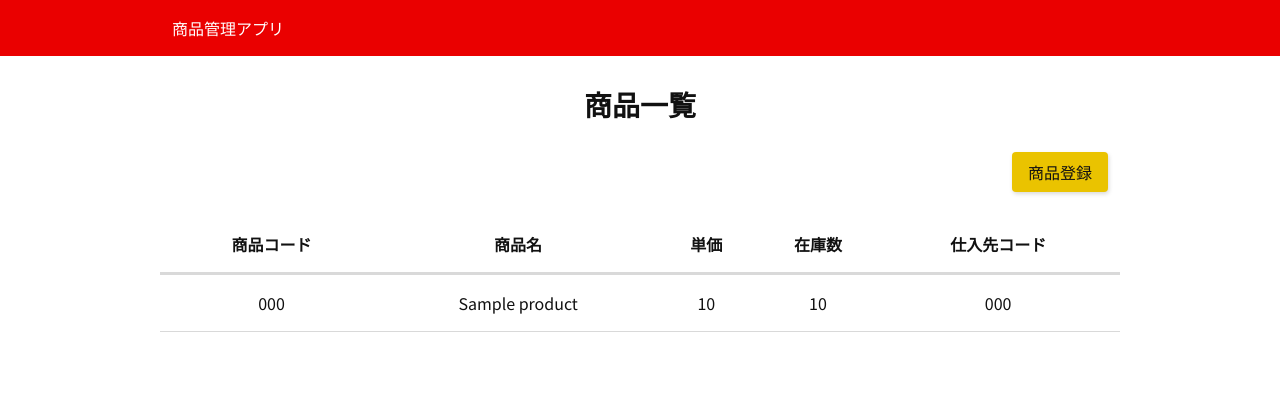
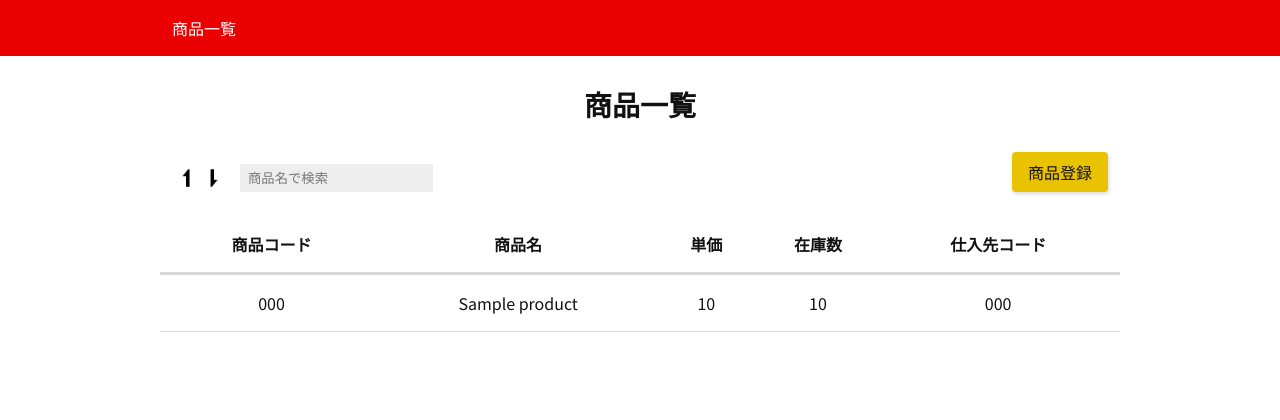
Before and after one commit to arata-Engineer/php_db_app, a PHP site: page /read.php in a window 1280 px wide. Shown: the top 420 px of the page. Run offline with PHP 8.4, Linux system fonts and the light colour scheme; tables that the repository leaves empty or names only in its code hold one stand-in row (values such as "Sample post").

Commit message:
commit_read_php

```diff
--- a/css/style.css
+++ b/css/style.css
@@ -19,6 +19,41 @@ body {
   a,
   button {
     transition: 0.3s;
+  }
+
+  .products-ui div {
+    display: flex;
+    align-items: flex-end;
+  }
+
+  @media (max-width: 959px) {
+    .products-ui {
+      flex-direction: column;
+      align-items: center;
+    }
+
+    .products-ui div {
+      margin-bottom: 1.5rem;
+    }
+  }
+
+  .sort-img {
+    height: 1.75rem;
+    vertical-align: top;
+  }
+
+  .search-form {
+    margin-left: 0.75rem;
+  }
+
+  .search-box {
+    box-sizing: border-box;
+    max-width: 300px;
+    height: 1.75rem;
+    padding: 0.25rem 0.5rem;
+    background: #eee;
+    border: none;
+    outline: 0;
   }
 
   nav a {
--- a/read.php
+++ b/read.php
@@ -6,11 +6,39 @@
  try {
      $pdo = new PDO($dsn, $user, $password);
 
-     // productsテーブルからすべてのカラムのデータを取得するためのSQL文を変数$sqlに代入する
-     $sql_select = 'SELECT * FROM products';
+     // orderパラメータの値が存在すれば（並び替えボタンを押したとき）、その値を変数$orderに代入する
+     if (isset($_GET['order'])) {
+        $order = $_GET['order'];
+    } else {
+        $order = NULL;
+    }
+
+     // keywordパラメータの値が存在すれば（商品名を検索したとき）、その値を変数$keywordに代入する
+     if (isset($_GET['keyword'])) {
+        $keyword = $_GET['keyword'];
+    } else {
+        $keyword = NULL;
+    }
+
+    // orderパラメータの値によってSQL文を変更する
+    if ($order === 'desc') {
+        $sql_select = 'SELECT * FROM products WHERE product_name LIKE :keyword ORDER BY updated_at DESC';
+    } else {
+        $sql_select = 'SELECT * FROM products WHERE product_name LIKE :keyword ORDER BY updated_at ASC';
+    }
+
+     // SQL文を用意する
+     $stmt_select = $pdo->prepare($sql_select);
+
+     // SQLのLIKE句で使うため、変数$keyword（検索ワード）の前後を%で囲む（部分一致）
+     // 補足：partial match＝部分一致
+     $partial_match = "%{$keyword}%";
+
+     // bindValue()メソッドを使って実際の値をプレースホルダにバインドする（割り当てる）
+     $stmt_select->bindValue(':keyword', $partial_match, PDO::PARAM_STR);
 
      // SQL文を実行する
-     $stmt_select = $pdo->query($sql_select);
+     $stmt_select->execute();
 
      // SQL文の実行結果を配列で取得する
      $products = $stmt_select->fetchAll(PDO::FETCH_ASSOC);
@@ -37,7 +65,7 @@
  <body>
      <header>
          <nav>
-             <a href="index.php">商品管理アプリ</a>
+             <a href="index.php">商品一覧</a>
          </nav>
      </header>
      <main>
@@ -45,7 +73,16 @@
              <h1>商品一覧</h1>
              <div class="products-ui">
                  <div>
-                     <!-- ここに並び替えボタンと検索ボックスを作成する -->
+                 <a href="read.php?order=desc&keyword=<?= $keyword ?>">
+                         <img src="images/desc.png" alt="降順に並び替え" class="sort-img">
+                     </a>
+                     <a href="read.php?order=asc&keyword=<?= $keyword ?>">
+                         <img src="images/asc.png" alt="昇順に並び替え" class="sort-img">
+                     </a>
+                     <form action="read.php" method="get" class="search-form">
+                         <input type="hidden" name="order" value="<?= $order ?>">
+                         <input type="text" class="search-box" placeholder="商品名で検索" name="keyword" value="<?= $keyword ?>">
+                     </form>
                  </div>
                  <a href="#" class="btn">商品登録</a>
              </div>
```
Also changed, not shown: images/asc.png (added), images/desc.png (added).
